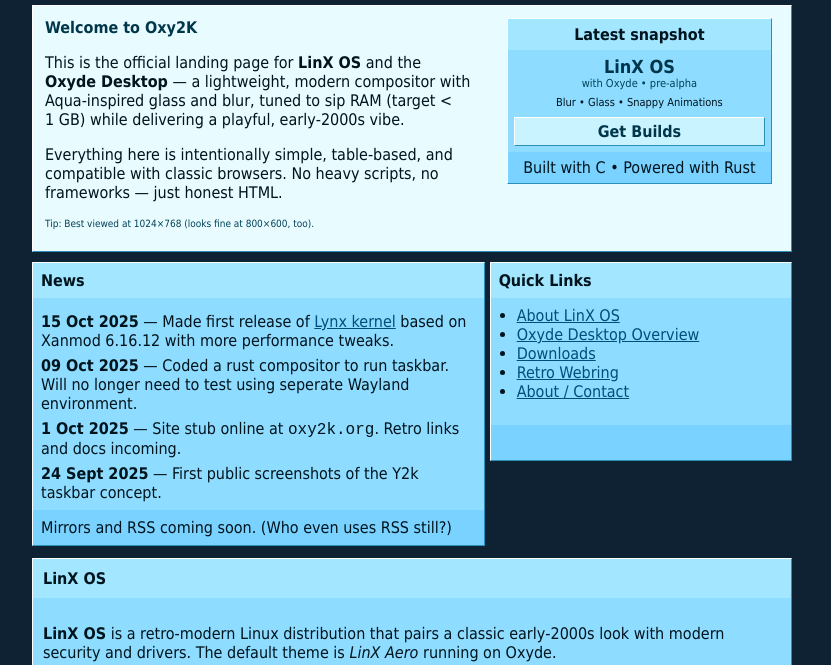
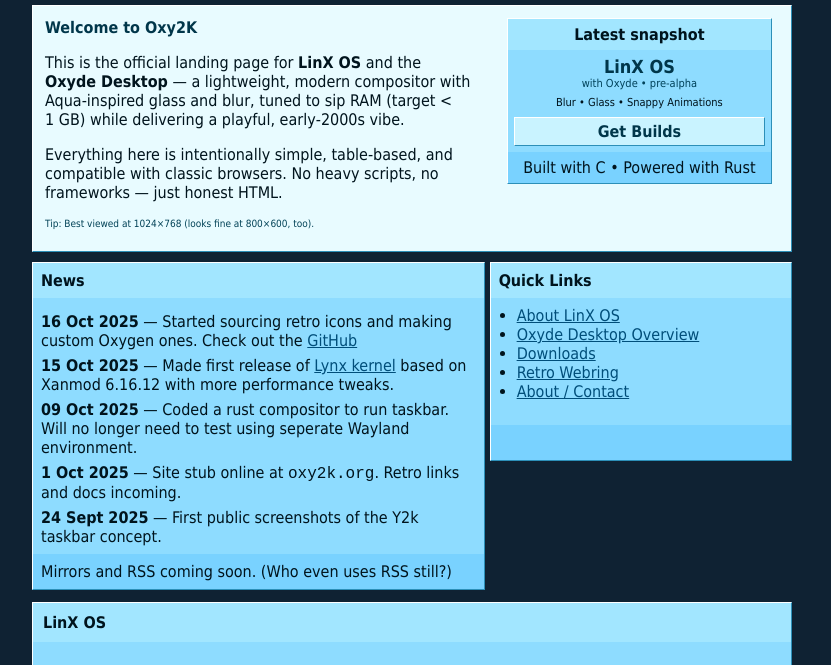
Before and after one commit to 0xy1de/oxy2k.org, a plain HTML site: page index.html in a window 1280 px wide. Shown: the part 114-779 px from the top of the page, without its empty margins (228-1059 px from the left). Drawn offline with Linux system fonts and the light colour scheme.

Commit message:
new changelogs

```diff
--- a/index.html
+++ b/index.html
@@ -120,7 +120,8 @@ a:hover { color:#006ca6; }
           <tr><td class="aquaHi" style="font-weight:bold;">News</td></tr>
           <tr>
             <td class="aquaMid">
-              <div style="margin-top:6px;"><b>15 Oct 2025</b> — Made first release of <a href="https://github.com/0xy1de/Oxyde-Lynx-Kernel">Lynx kernel</href></a> based on Xanmod 6.16.12 with more performance tweaks.</div>
+              <div style="margin-top:6px;"><b>16 Oct 2025</b> — Started sourcing retro icons and making custom Oxygen ones. Check out the <a href="https://github.com/0xy1de/Y2K-Art">GitHub</a></div>
+              <div style="margin-top:6px;"><b>15 Oct 2025</b> — Made first release of <a href="https://github.com/0xy1de/Oxyde-Lynx-Kernel">Lynx kernel</a> based on Xanmod 6.16.12 with more performance tweaks.</div>
               <div style="margin-top:6px;"><b>09 Oct 2025</b> — Coded a rust compositor to run taskbar. Will no longer need to test using seperate Wayland environment.</div>
               <div style="margin-top:6px;"><b>1 Oct 2025</b> — Site stub online at <span class="mono">oxy2k.org</span>. Retro links and docs incoming.</div>
               <div style="margin-top:6px;"><b>24 Sept 2025</b> — First public screenshots of the Y2k taskbar concept.</div>
```
Also changed, not shown: pages/linx.html (+1 -0 lines).
